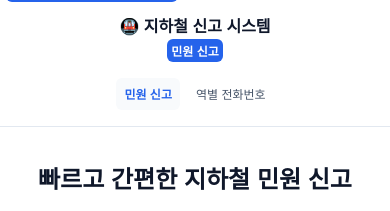
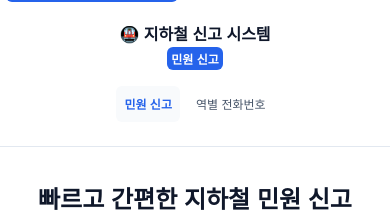
Before and after one commit to xmfhf2769/subway-quick-report, a website: page index.html in a window 390 px wide. Shown: the top 211 px of the page. Drawn offline with Linux system fonts and the light colour scheme.

Commit message:
fix: 모바일 헤더 높이 완전 통일
- 두 페이지 모바일 헤더 높이를 동일하게 80px로 설정
- padding을 var(--spacing-lg)로 통일
- min-height 값들을 일관성 있게 조정
- 데스크톱과 모바일 모두 동일한 헤더 높이 보장

```diff
--- a/css/main.css
+++ b/css/main.css
@@ -280,17 +280,17 @@ p, h1, h2, h3, h4, h5, h6 {
     display: none;
   }
 
-  /* ===== 모바일 헤더 최적화 ===== */
+  /* ===== 모바일 헤더 통일 ===== */
   .header {
-    padding: var(--spacing-md) 0;
-    min-height: 60px;
+    padding: var(--spacing-lg) 0;
+    min-height: 80px;
   }
 
   .header-content {
     flex-direction: column;
     gap: var(--spacing-md);
     align-items: flex-start;
-    min-height: auto;
+    min-height: 48px;
   }
 
   .header-left {
@@ -321,7 +321,7 @@ p, h1, h2, h3, h4, h5, h6 {
   .nav-link {
     padding: var(--spacing-xs) var(--spacing-sm);
     font-size: var(--font-size-base);
-    min-height: 32px;
+    min-height: 36px;
   }
 
 
```
